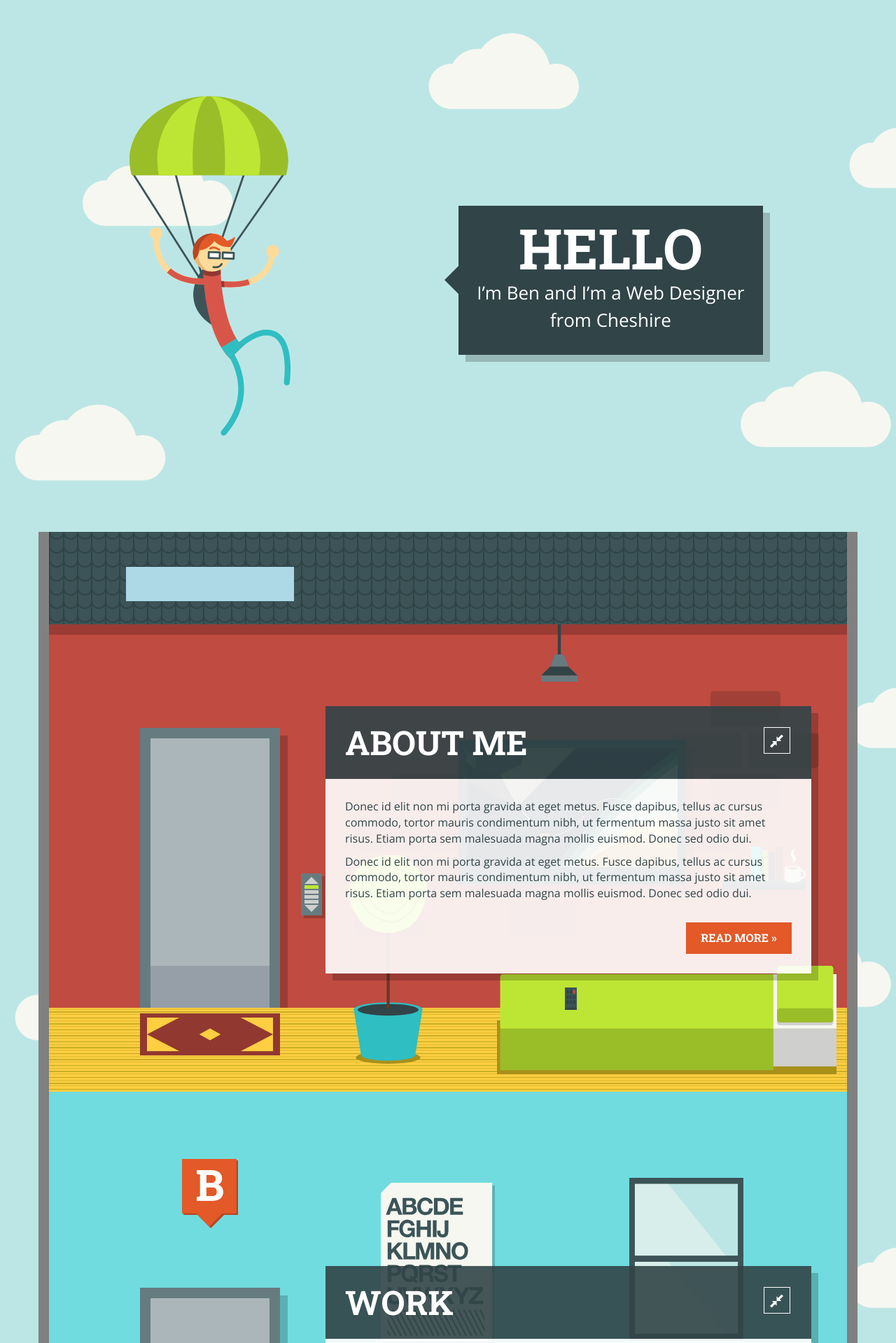
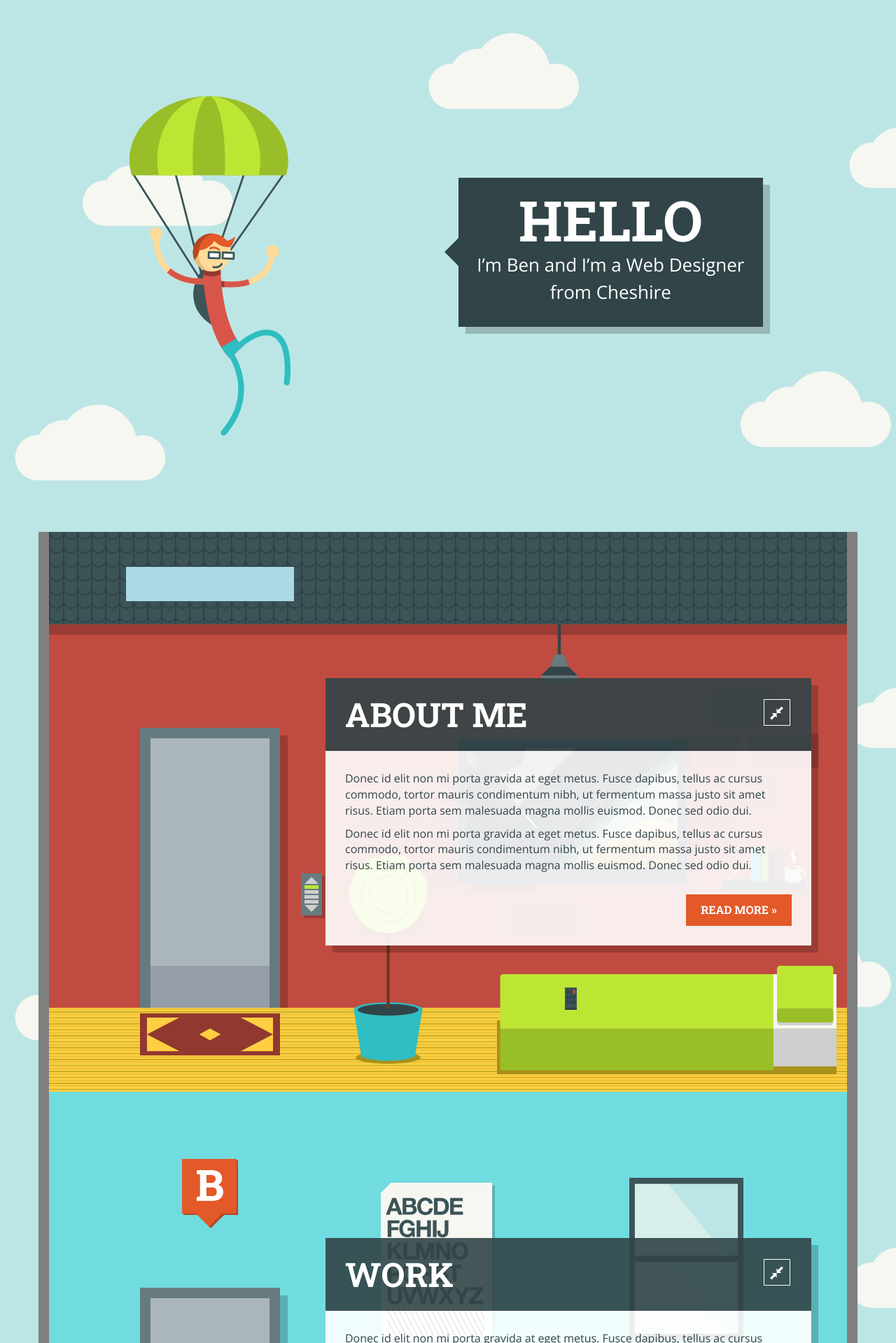
Before and after one commit to benholden/benholden.github.io, a PHP site: page / in a window 1280 px wide. Shown: the part 40-1959 px from the top of the page at 70% size. Run offline with PHP 8.4, Linux system fonts and the light colour scheme; some libraries are stand-ins or nearby versions.

Commit message:
fix margins

```diff
--- a/css/main.css
+++ b/css/main.css
@@ -264,7 +264,8 @@ p:last-child {
 @media only screen and (min-width: 768px) {
 	.section-table {
 		position: absolute;
-/*		margin: 0;*/
+		margin-top: 0px;
+		margin-bottom: 0px;
 	}
 }
 
```
